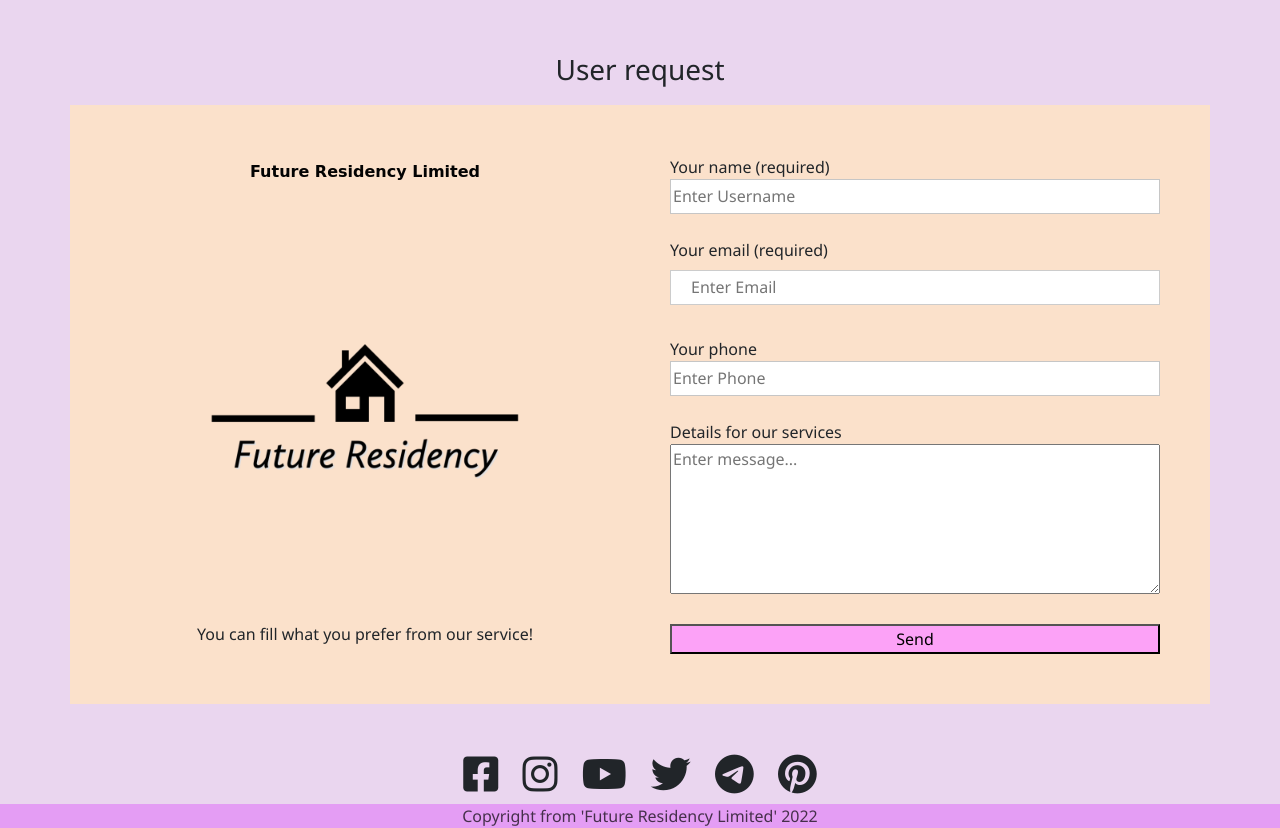
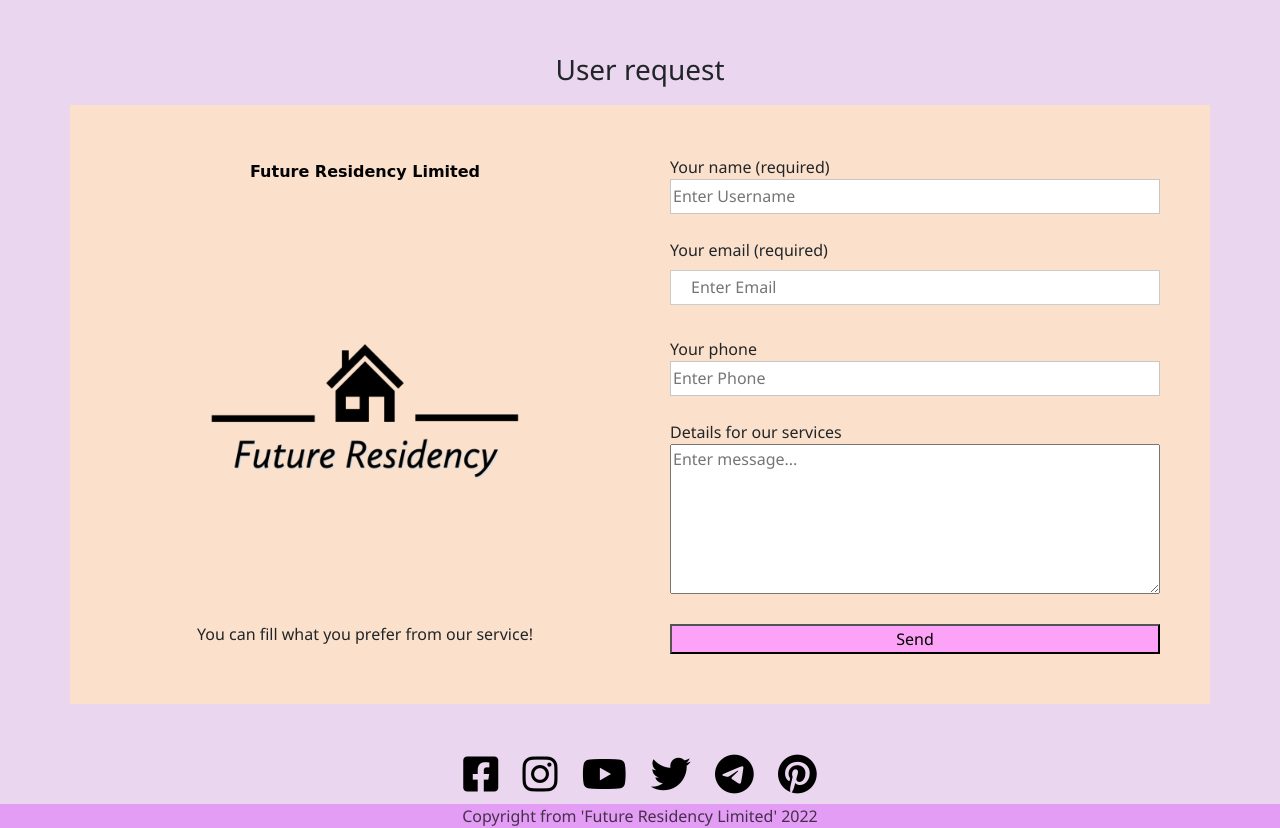
Before and after one commit to MayMN12/mmnaHouse, a plain HTML site: page service.html in a window 1280 px wide. Shown: the part 3301-4129 px from the top of the page. Drawn offline with nearby package versions, Linux system fonts and the light colour scheme.

Commit message:
Update service.html

```diff
--- a/service.html
+++ b/service.html
@@ -331,12 +331,12 @@
 
         <!-- Connect links -->
         <div class="icons">
-          <i class="fa-brands fa-square-facebook"></i>
-          <i class="fa-brands fa-instagram"></i>
-          <i class="fa-brands fa-youtube"></i>
-          <i class="fa-brands fa-twitter"></i>
-          <i class="fa-brands fa-telegram"></i>
-          <i class="fa-brands fa-pinterest"></i>
+            <a href="#" style="color:black"><i class="fa-brands fa-square-facebook"></i></a>
+            <a href="#" style="color:black"><i class="fa-brands fa-instagram"></i></a>
+            <a href="#" style="color:black"><i class="fa-brands fa-youtube"></i></a>
+            <a href="#" style="color:black"><i class="fa-brands fa-twitter"></i></a>
+            <a href="#" style="color:black"><i class="fa-brands fa-telegram"></i></a>
+            <a href="#" style="color:black"><i class="fa-brands fa-pinterest"></i></a>
         </div>
 
         <!-- Footer -->
```
